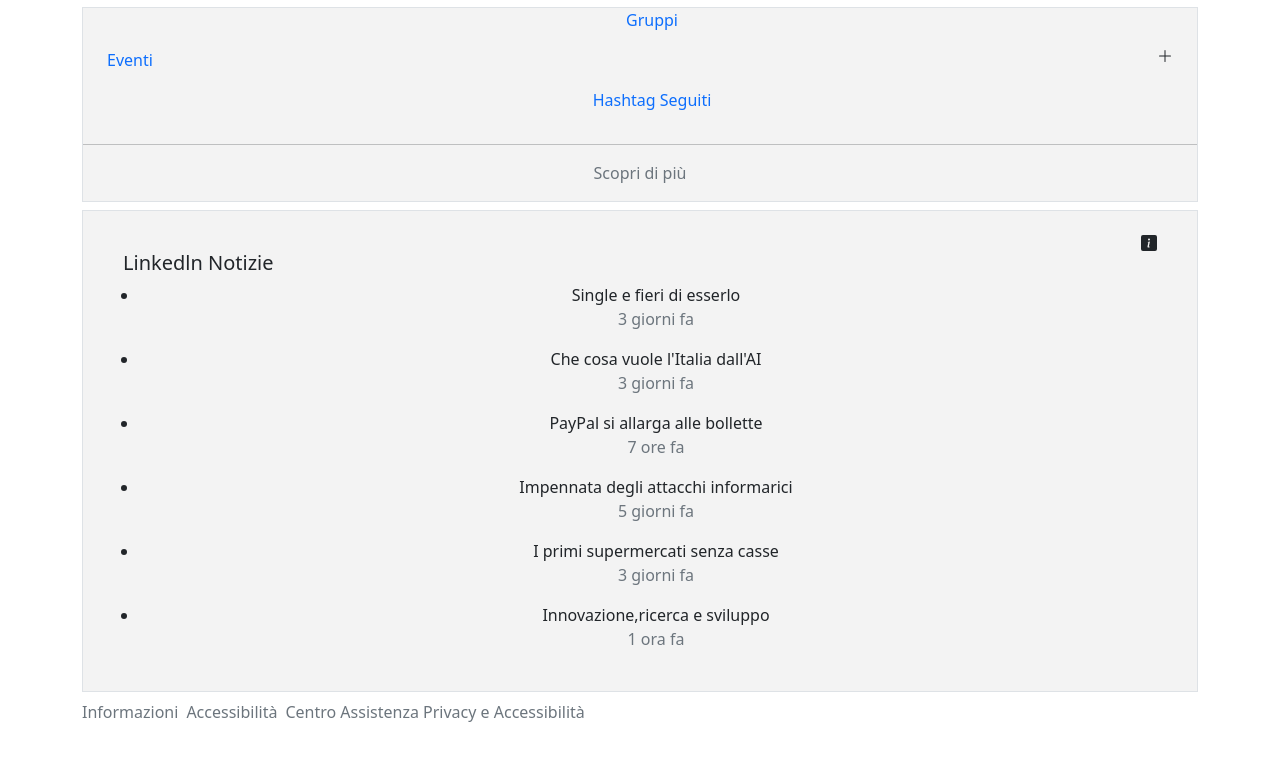
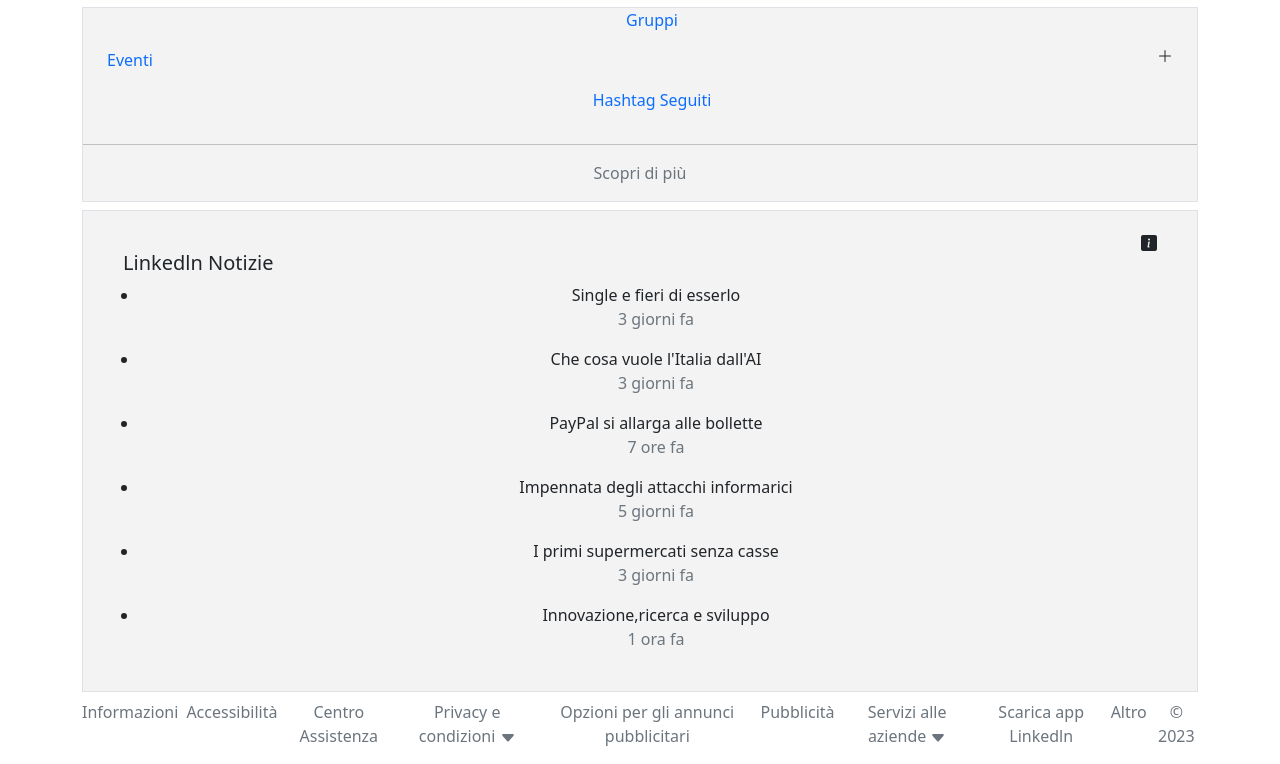
Before and after one commit to iam-Igor/BW3-LINKEDIN-CLONE, a React (Create React App) app: page / in a window 1280 px wide. Shown: the part 449-1213 px from the top of the page. Before the commit the page ends 1189 px from the top, so only its background shows below. Built offline with nearby package versions, Linux system fonts and the light colour scheme.

Commit message:
modifiche

```diff
--- a/src/components/SideBarRight.jsx
+++ b/src/components/SideBarRight.jsx
@@ -1,6 +1,6 @@
 import React from 'react';
 import { Row,Col, Container } from 'react-bootstrap';
-import {InfoSquareFill}  from "react-bootstrap-icons"
+import {InfoSquareFill,CaretDownFill}  from "react-bootstrap-icons"
 
 
 const SideBarRight = () => {
@@ -32,14 +32,41 @@
       </ul>
       </div>
      </Col>
-     <Col xs={12} className='mt-2 d-flex gap-2' >
+     <Col xs={12} className='mt-2 d-flex gap-2 ' >
        <div>
       <p className='text-secondary text-center'>Informazioni</p>
     </div>
+    <div>
         <p className='text-secondary text-center'>Accessibilità</p>
+        </div>
       <div>
-      <p className='text-secondary text-center'>Centro Assistenza Privacy e Accessibilità</p>
+      <p className='text-secondary text-center'>Centro Assistenza </p>
     </div>
+    <div>
+        <p className='text-secondary text-center'>Privacy e condizioni <CaretDownFill /></p>
+
+        </div>
+        <div>
+        <p className='text-secondary text-center'>Opzioni per gli annunci pubblicitari</p>
+        </div>
+        <div>
+        <p className='text-secondary text-center'>Pubblicità</p>
+        </div>
+        <div>
+        <p className='text-secondary text-center'>Servizi alle aziende <CaretDownFill /></p>
+        </div>
+        <div>
+        <p className='text-secondary text-center'>Scarica app Linkedln</p>
+        </div>
+        <div>
+        <p className='text-secondary text-center'>Altro</p>
+        </div>
+
+        <div className='text-secondary' >
+          &copy; {new Date().getFullYear()}
+
+        </div>
+
      </Col>
    </Row>
    </Container>
```
